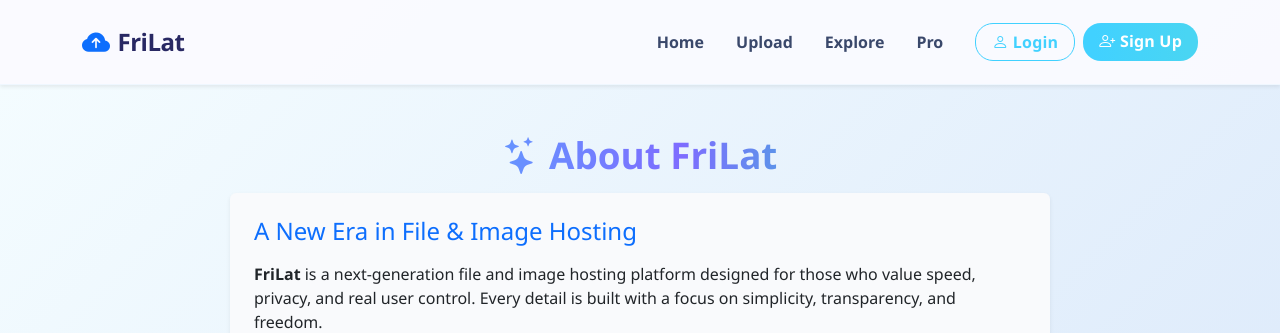
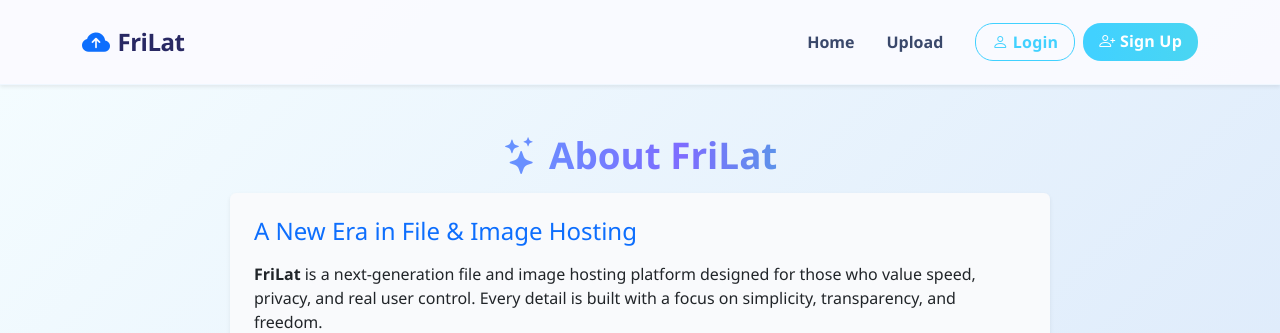
Before and after one commit to pozstudiox/frilat, a Flask app: page /about in a window 1280 px wide. Shown: the top 333 px of the page. Run offline with Flask 3, Linux system fonts and the light colour scheme.

Commit message:
Update header.html

```diff
--- a/templates/header.html
+++ b/templates/header.html
@@ -12,8 +12,6 @@
         <ul class="navbar-nav ms-auto mb-2 mb-lg-0 fw-semibold gap-lg-3">
           <li class="nav-item"><a class="nav-link" href="/">Home</a></li>
           <li class="nav-item"><a class="nav-link" href="/upload">Upload</a></li>
-          <li class="nav-item"><a class="nav-link" href="/explore">Explore</a></li>
-          <li class="nav-item"><a class="nav-link" href="/pro">Pro</a></li>
         </ul>
         <div class="d-flex gap-2 ms-lg-4 mt-3 mt-lg-0">
           {% if current_user %}
```
